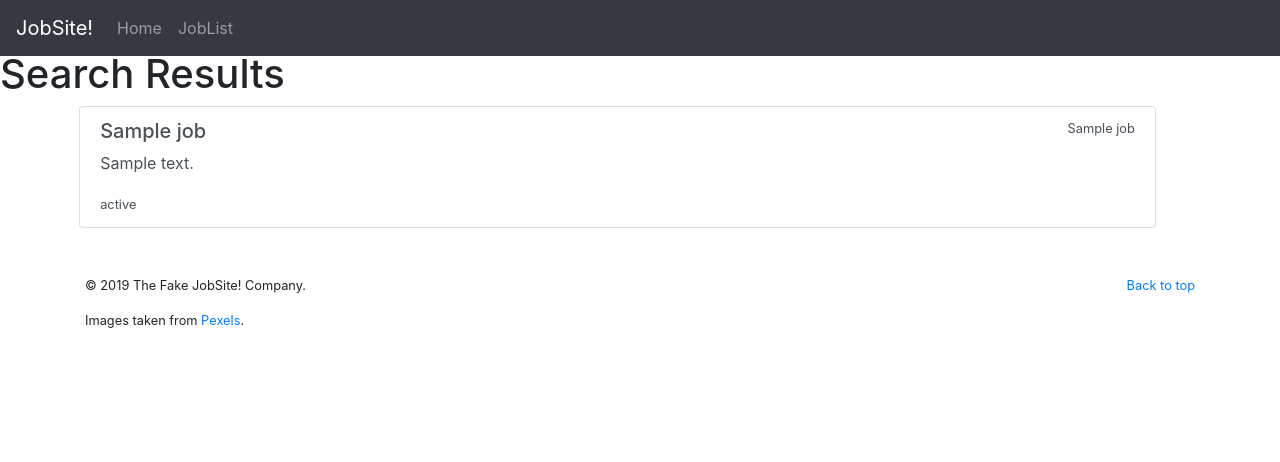
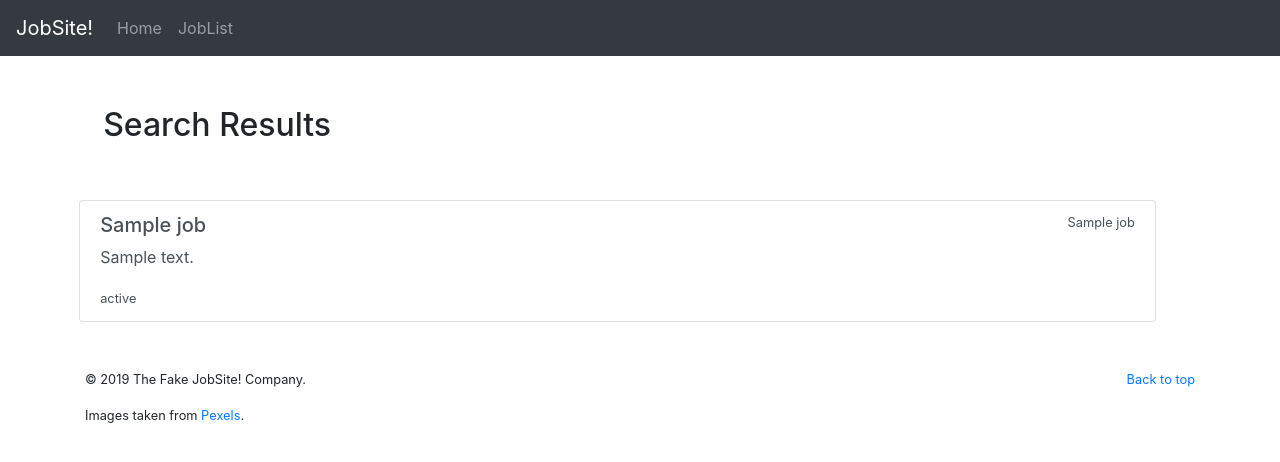
Before and after one commit to twfraley/JobSite, a Django app: template jobsite/templates/job-search.html in a window 1280 px wide. Shown: the top 462 px of the page. Run offline with Django 3.2, Linux system fonts and the light colour scheme; the template is opened without the code that fills it: most values are stand-ins (such as "Sample title", 1, 10 or a date in 2020); data that the repository does not hold is empty; parts of the project's set-up code (start-up, migrations or seed data) failed here and were passed over; some libraries are stand-ins or nearby versions.

Commit message:
Fixing search formatting

```diff
--- a/jobsite/templates/job-search.html
+++ b/jobsite/templates/job-search.html
@@ -13,7 +13,28 @@
 {% block content %}
 
     <div class="header-spacer"></div>
-    <h1>Search Results</h1>
+    <div class="row">
+        <div class="col-1"></div>
+        <div class="col-10 list-group">
+            <div class="row">
+                <h2 class="pl-4 py-2 my-5">Search Results</h2>
+            </div>
+        </div>
+    </div>
+
+    {# If no search results are returned, let the user know #}
+    {% if not object_list %}
+            <div class="row">
+        <div class="col-1"></div>
+        <div class="col-10 list-group">
+            <div class="row">
+                <h5 class="pl-4 py-2 my-5">No Jobs match your search results.</h5>
+            </div>
+        </div>
+    </div>
+    {% endif %}
+
+    {# List of jobs #}
     <div class="row">
         <div class="col-1"></div>
         <div class="col-10 list-group">
@@ -31,4 +52,5 @@
 
         </div>
     </div>
+
 {% endblock %}
```
